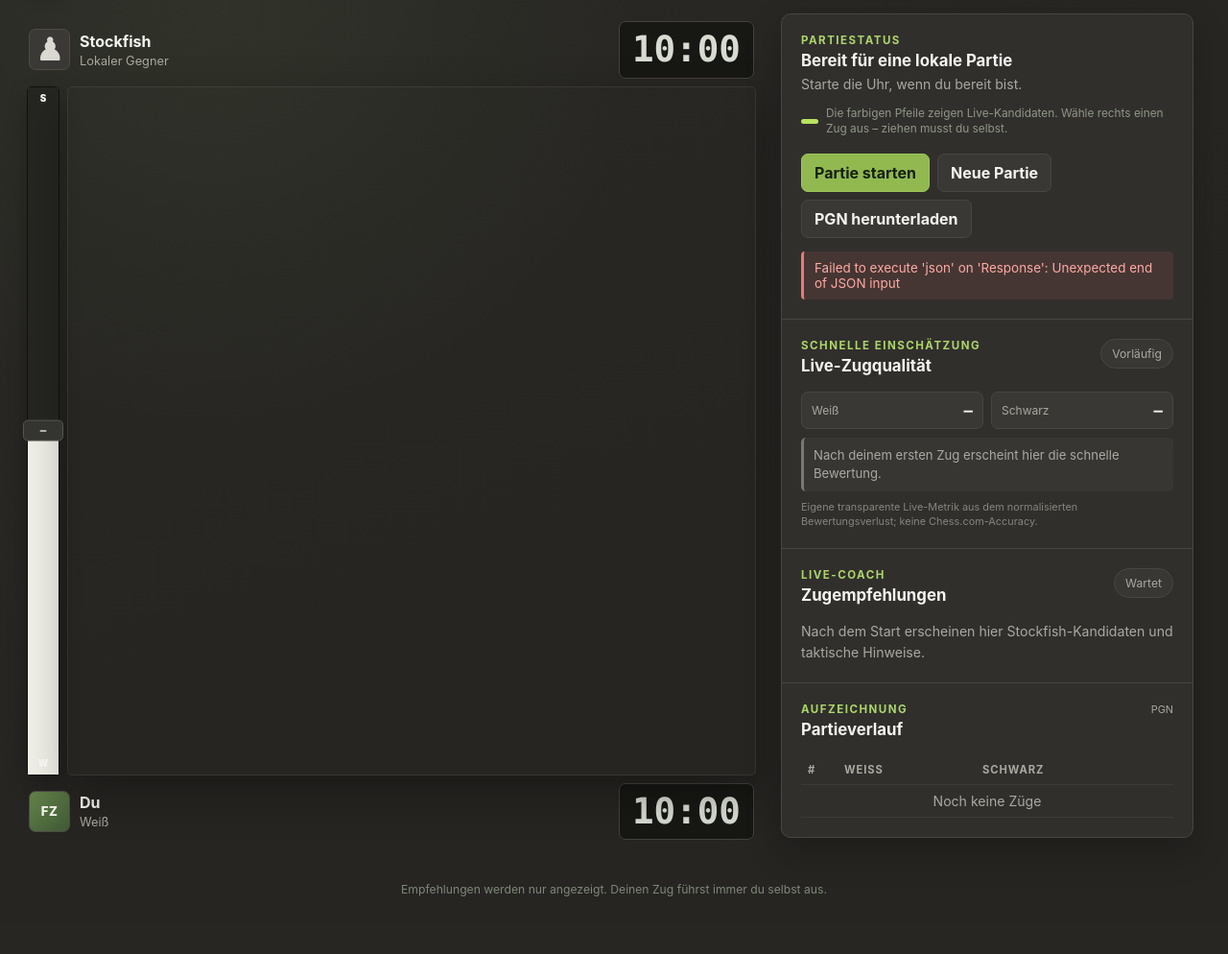
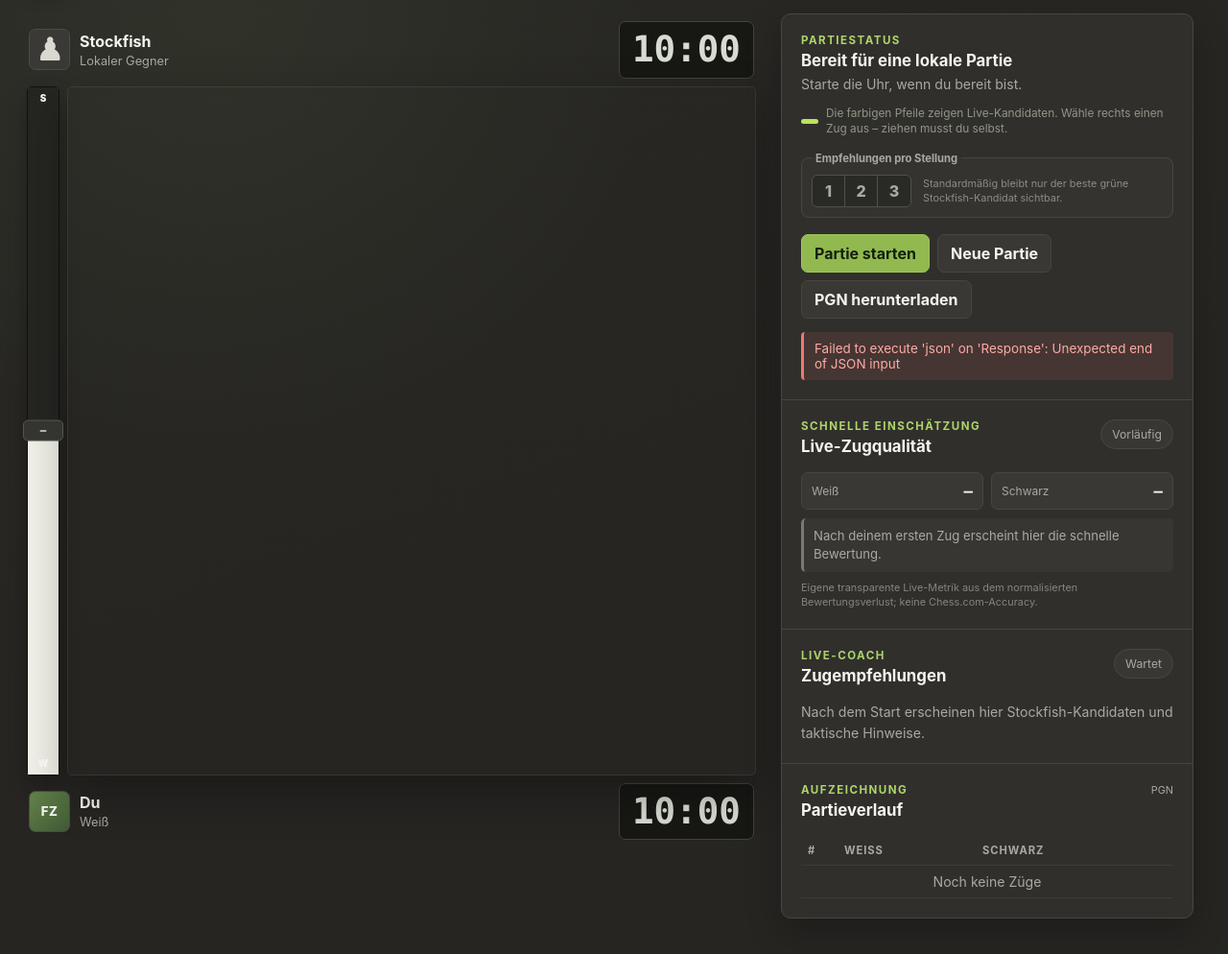
Before and after one commit to FelixZimmermannDev/pi-agent-sound-notifier, a Flask app: page / in a window 1280 px wide. Shown: the part 72-1066 px from the top of the page at 96% size. Before the commit the page ends 1006 px from the top, so only its background shows below. Run offline with Flask 3, Linux system fonts and the light colour scheme; data that the repository does not hold is empty.

Commit message:
Add pre-game recommendation count selector

```diff
--- a/src/chess_analysis_coach/static/app.css
+++ b/src/chess_analysis_coach/static/app.css
@@ -552,6 +552,66 @@
   background: #b8e45f;
 }
 
+.recommendation-setting {
+  display: flex;
+  align-items: center;
+  justify-content: space-between;
+  gap: 12px;
+  margin: 15px 0 0;
+  border: 1px solid var(--border);
+  border-radius: 8px;
+  background: rgb(255 255 255 / 2%);
+  padding: 10px;
+}
+
+.recommendation-setting legend {
+  padding: 0 4px;
+  color: var(--muted);
+  font-size: 0.7rem;
+  font-weight: 700;
+}
+
+.recommendation-setting p {
+  flex: 1;
+  margin: 0;
+  color: #898d83;
+  font-size: 0.68rem;
+  line-height: 1.35;
+}
+
+.recommendation-count-buttons {
+  display: flex;
+  flex: 0 0 auto;
+  overflow: hidden;
+  border: 1px solid #525049;
+  border-radius: 6px;
+}
+
+.recommendation-count-buttons button {
+  width: 34px;
+  min-height: 32px;
+  border: 0;
+  border-right: 1px solid #525049;
+  background: #292a25;
+  color: var(--muted);
+  font-weight: 800;
+  cursor: pointer;
+}
+
+.recommendation-count-buttons button:last-child {
+  border-right: 0;
+}
+
+.recommendation-count-buttons button.selected {
+  background: var(--accent);
+  color: #17200f;
+}
+
+.recommendation-count-buttons button:disabled {
+  cursor: not-allowed;
+  opacity: 0.46;
+}
+
 .button-row {
   display: flex;
   flex-wrap: wrap;
--- a/src/chess_analysis_coach/static/app.js
+++ b/src/chess_analysis_coach/static/app.js
@@ -18,10 +18,14 @@
 const evaluationWhiteElement = document.querySelector("#evaluation-white");
 const evaluationBlackElement = document.querySelector("#evaluation-black");
 const evaluationScoreElement = document.querySelector("#evaluation-score");
+const candidateCountButtons = Array.from(
+  document.querySelectorAll("[data-candidate-count]"),
+);
 
 let gameState = null;
 let selectedSquare = null;
 let selectedCandidateUci = null;
+let selectedRecommendationCount = 1;
 let queuedPremoveUci = null;
 let dragSourceSquare = null;
 let requestInProgress = false;
@@ -52,6 +56,7 @@
   const positionChanged = gameState?.fen !== nextState.fen;
   const availableCandidates = nextState.recommendation.map(candidate => candidate.uci);
   gameState = nextState;
+  selectedRecommendationCount = nextState.candidate_count;
   stateReceivedAt = performance.now();
   if (positionChanged || !nextState.is_player_turn) {
     selectedSquare = null;
@@ -69,6 +74,7 @@
   renderPlayers();
   renderEvaluationBar();
   renderStatus();
+  renderRecommendationSettings();
   renderMoveQuality();
   renderRecommendations();
   renderMoves();
@@ -451,6 +457,16 @@
   evaluationBarElement.setAttribute("aria-label", description);
 }
 
+function renderRecommendationSettings() {
+  candidateCountButtons.forEach(button => {
+    const count = Number(button.dataset.candidateCount);
+    const isSelected = count === selectedRecommendationCount;
+    button.classList.toggle("selected", isSelected);
+    button.setAttribute("aria-pressed", isSelected ? "true" : "false");
+    button.disabled = gameState.started || requestInProgress;
+  });
+}
+
 function renderMoveQuality() {
   const running = gameState.running_accuracy;
   document.querySelector("#white-accuracy").textContent = formatAccuracy(
@@ -672,12 +688,23 @@
   errorMessage.textContent = "";
 }
 
+candidateCountButtons.forEach(button => {
+  button.addEventListener("click", () => {
+    if (gameState?.started || requestInProgress) return;
+    selectedRecommendationCount = Number(button.dataset.candidateCount);
+    renderRecommendationSettings();
+  });
+});
+
 startButton.addEventListener("click", async () => {
   requestInProgress = true;
   startButton.disabled = true;
   let requestOpeningBotMove = false;
   try {
-    const state = await requestJson("/api/game/start", { method: "POST", body: "{}" });
+    const state = await requestJson("/api/game/start", {
+      method: "POST",
+      body: JSON.stringify({ candidate_count: selectedRecommendationCount }),
+    });
     applyState(state);
     requestOpeningBotMove = state.started && !state.game_over && !state.is_player_turn;
   } catch (error) {
@@ -685,6 +712,7 @@
   } finally {
     requestInProgress = false;
     renderStatus();
+    renderRecommendationSettings();
   }
   if (requestOpeningBotMove) requestBotMove();
 });
@@ -703,6 +731,7 @@
   } finally {
     requestInProgress = false;
     renderStatus();
+    renderRecommendationSettings();
   }
 });
 
--- a/src/chess_analysis_coach/templates/index.html
+++ b/src/chess_analysis_coach/templates/index.html
@@ -82,6 +82,15 @@
           <p id="status-detail">Starte die Uhr, wenn du bereit bist.</p>
           <p class="coach-legend"><span></span> Die farbigen Pfeile zeigen Live-Kandidaten. Wähle rechts einen Zug aus – ziehen musst du selbst.</p>
         </div>
+        <fieldset id="recommendation-setting" class="recommendation-setting">
+          <legend>Empfehlungen pro Stellung</legend>
+          <div class="recommendation-count-buttons" role="group" aria-label="Anzahl der Empfehlungen">
+            <button type="button" data-candidate-count="1" aria-pressed="true">1</button>
+            <button type="button" data-candidate-count="2" aria-pressed="false">2</button>
+            <button type="button" data-candidate-count="3" aria-pressed="false">3</button>
+          </div>
+          <p>Standardmäßig bleibt nur der beste grüne Stockfish-Kandidat sichtbar.</p>
+        </fieldset>
         <div class="button-row">
           <button id="start-button" class="primary-button" type="button">Partie starten</button>
           <button id="reset-button" class="secondary-button" type="button">Neue Partie</button>
--- a/src/chess_analysis_coach/web.py
+++ b/src/chess_analysis_coach/web.py
@@ -38,7 +38,15 @@
 
     @app.post("/api/game/start")
     def start_game() -> Response:
-        return jsonify(asdict(game.start()))
+        payload = request.get_json(silent=True)
+        candidate_count = (
+            payload.get("candidate_count") if isinstance(payload, dict) else None
+        )
+        if candidate_count is not None and (
+            isinstance(candidate_count, bool) or not isinstance(candidate_count, int)
+        ):
+            return jsonify(error="Recommendation count must be a whole number."), 400
+        return jsonify(asdict(game.start(candidate_count=candidate_count)))
 
     @app.post("/api/game/move")
     def play_move() -> Response:
```
Also changed, not shown: src/chess_analysis_coach/cli.py (+15 -4 lines), src/chess_analysis_coach/web_game.py (+15 -4 lines), tests/test_cli.py (+1 -0 lines), tests/test_web.py (+25 -0 lines), tests/test_web_game.py (+24 -1 lines).
